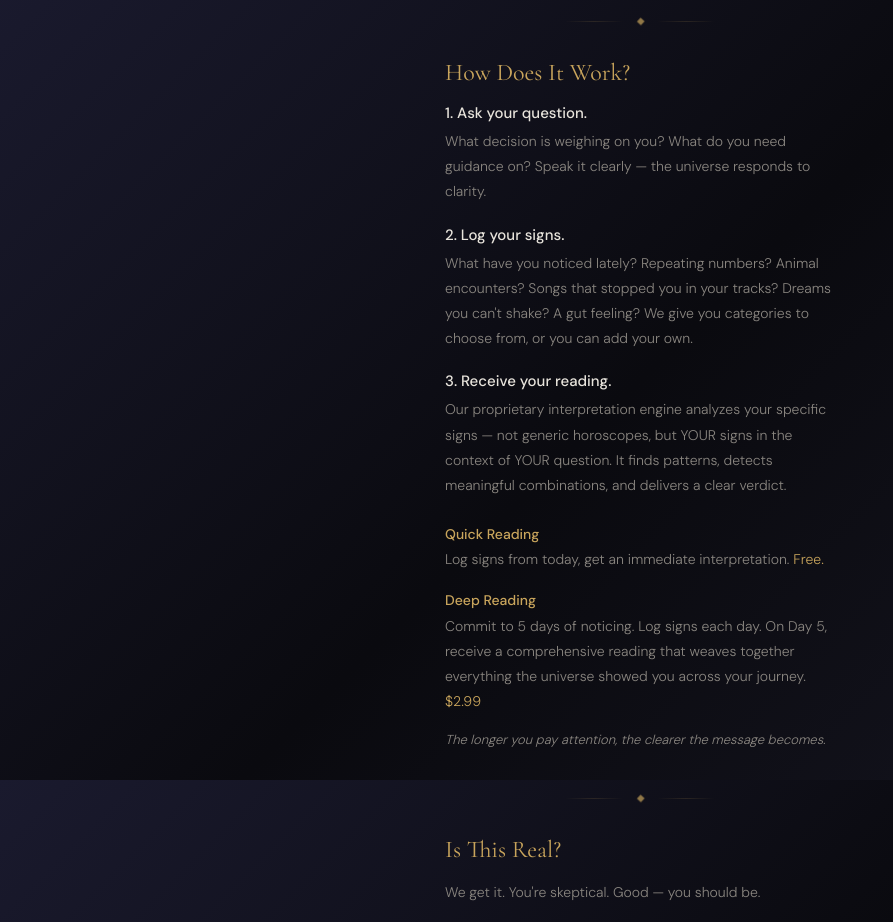
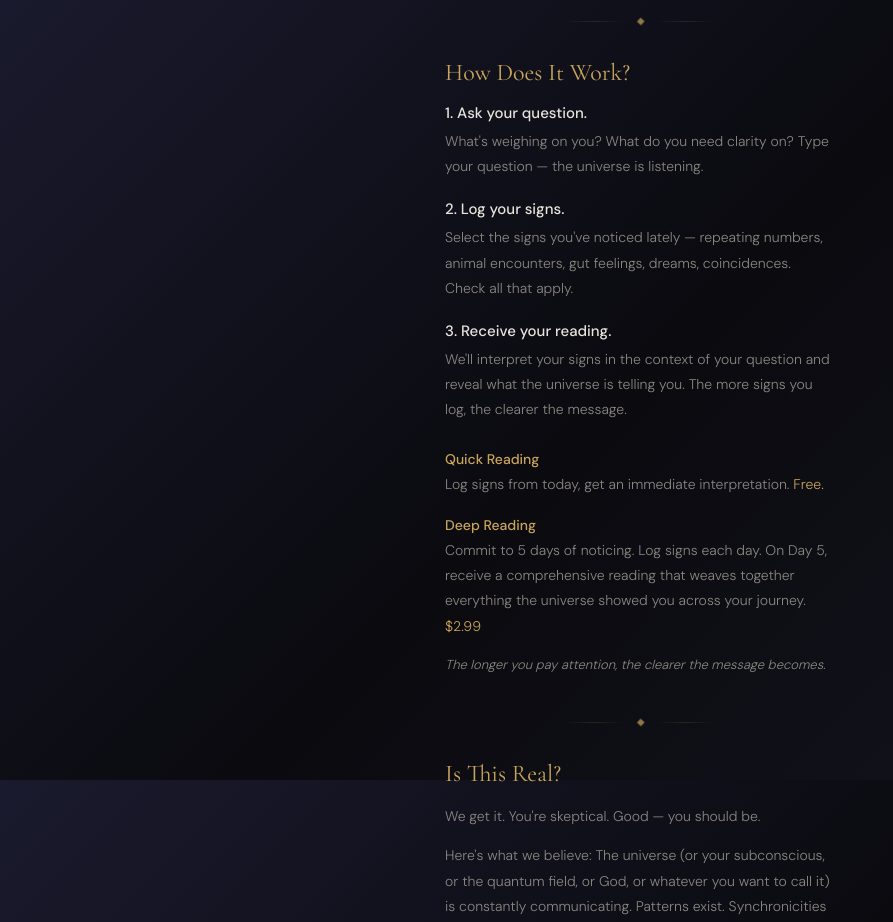
Before and after one commit to PaulyD89/theorakl, a Next.js app: page /about in a window 1280 px wide. Shown: the part 820-1742 px from the top of the page, without its empty margins (0-893 px from the left). Built offline with nearby package versions, Linux system fonts and the light colour scheme.

Commit message:
update about page

```diff
--- a/src/app/about/page.tsx
+++ b/src/app/about/page.tsx
@@ -120,21 +120,21 @@ export default function AboutPage() {
             <div style={{ marginBottom: '20px' }}>
               <h3 style={stepTitleStyle}>1. Ask your question.</h3>
               <p style={paragraphStyle}>
-                What decision is weighing on you? What do you need guidance on? Speak it clearly &#8212; the universe responds to clarity.
+                What&apos;s weighing on you? What do you need clarity on? Type your question &#8212; the universe is listening.
               </p>
             </div>
 
             <div style={{ marginBottom: '20px' }}>
               <h3 style={stepTitleStyle}>2. Log your signs.</h3>
               <p style={paragraphStyle}>
-                What have you noticed lately? Repeating numbers? Animal encounters? Songs that stopped you in your tracks? Dreams you can&apos;t shake? A gut feeling? We give you categories to choose from, or you can add your own.
+                Select the signs you&apos;ve noticed lately &#8212; repeating numbers, animal encounters, gut feelings, dreams, coincidences. Check all that apply.
               </p>
             </div>
 
             <div style={{ marginBottom: '20px' }}>
               <h3 style={stepTitleStyle}>3. Receive your reading.</h3>
               <p style={paragraphStyle}>
-                Our proprietary interpretation engine analyzes your specific signs &#8212; not generic horoscopes, but YOUR signs in the context of YOUR question. It finds patterns, detects meaningful combinations, and delivers a clear verdict.
+                We&apos;ll interpret your signs in the context of your question and reveal what the universe is telling you. The more signs you log, the clearer the message.
               </p>
             </div>
 
```
Also changed, not shown: src/app/page.tsx (+4 -4 lines).
